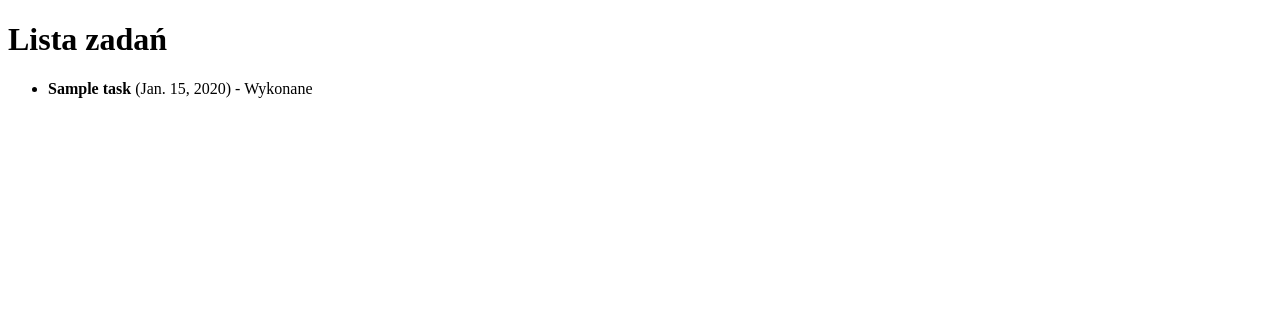
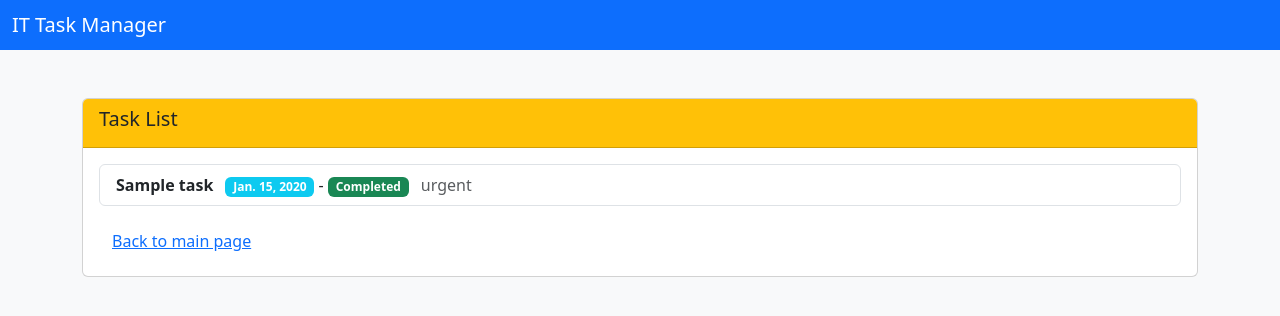
Before and after one commit to Tomek93x/it_company_task_manager, a Django app: page /tasks/ in a window 1280 px wide. Shown: the top 316 px of the page. Run offline with Django 5.2, Linux system fonts and the light colour scheme; tables that the repository leaves empty hold one stand-in row (values such as "Sample post").

Commit message:
Create modern Bootstrap 5 Volt styled template for task list

```diff
--- a/templates/task_list.html
+++ b/templates/task_list.html
@@ -1,18 +1,42 @@
 <!DOCTYPE html>
-<html>
+<html lang="en">
 <head>
-    <title>Lista zadań</title>
+    <meta charset="UTF-8">
+    <title>Task List</title>
+    <meta name="viewport" content="width=device-width, initial-scale=1">
+    <link href="https://cdn.jsdelivr.net/npm/bootstrap@5.3.0/dist/css/bootstrap.min.css" rel="stylesheet">
 </head>
-<body>
-    <h1>Lista zadań</h1>
-    <ul>
-        {% for task in tasks %}
-            <li>
-                <strong>{{ task.name }}</strong> ({{ task.deadline }}) - {% if task.is_completed %}Wykonane{% else %}Do zrobienia{% endif %}
-            </li>
-        {% empty %}
-            <li>Brak zadań w bazie.</li>
-        {% endfor %}
-    </ul>
+<body class="bg-light">
+    <nav class="navbar navbar-dark bg-primary mb-4">
+        <div class="container-fluid">
+            <span class="navbar-brand mb-0 h1">IT Task Manager</span>
+        </div>
+    </nav>
+    <div class="container my-5">
+        <div class="card">
+            <div class="card-header bg-warning text-dark">
+                <h1 class="h5">Task List</h1>
+            </div>
+            <div class="card-body">
+                <ul class="list-group">
+                    {% for task in tasks %}
+                        <li class="list-group-item">
+                            <strong>{{ task.name }}</strong>
+                            <span class="badge bg-info ms-2">{{ task.deadline }}</span> -
+                            {% if task.is_completed %}
+                                <span class="badge bg-success">Completed</span>
+                            {% else %}
+                                <span class="badge bg-danger">To do</span>
+                            {% endif %}
+                            <span class="ms-2 text-muted">{{ task.priority }}</span>
+                        </li>
+                    {% empty %}
+                        <li class="list-group-item text-muted">No tasks in database.</li>
+                    {% endfor %}
+                </ul>
+                <a href="{% url 'home' %}" class="btn btn-link mt-3">Back to main page</a>
+            </div>
+        </div>
+    </div>
 </body>
 </html>
```
